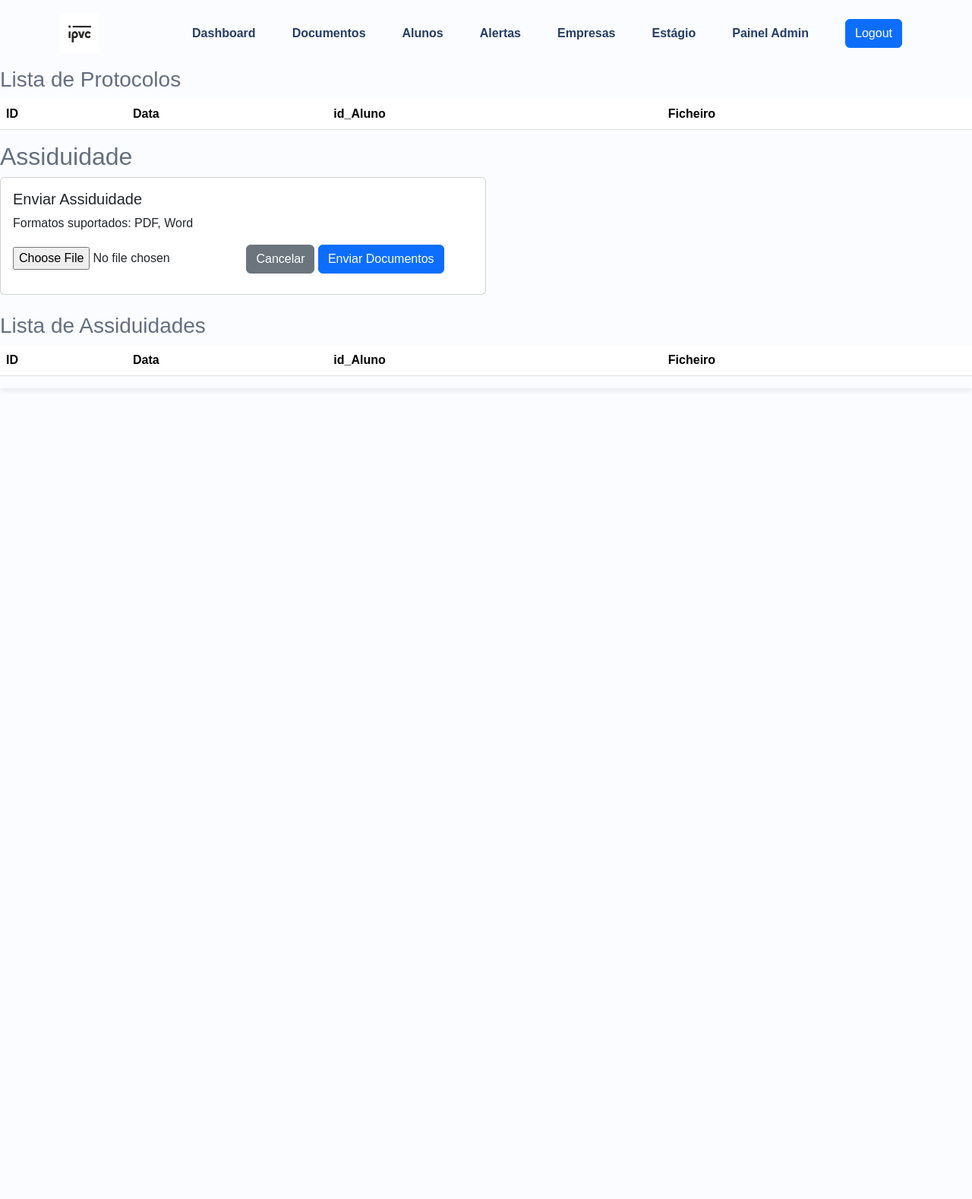
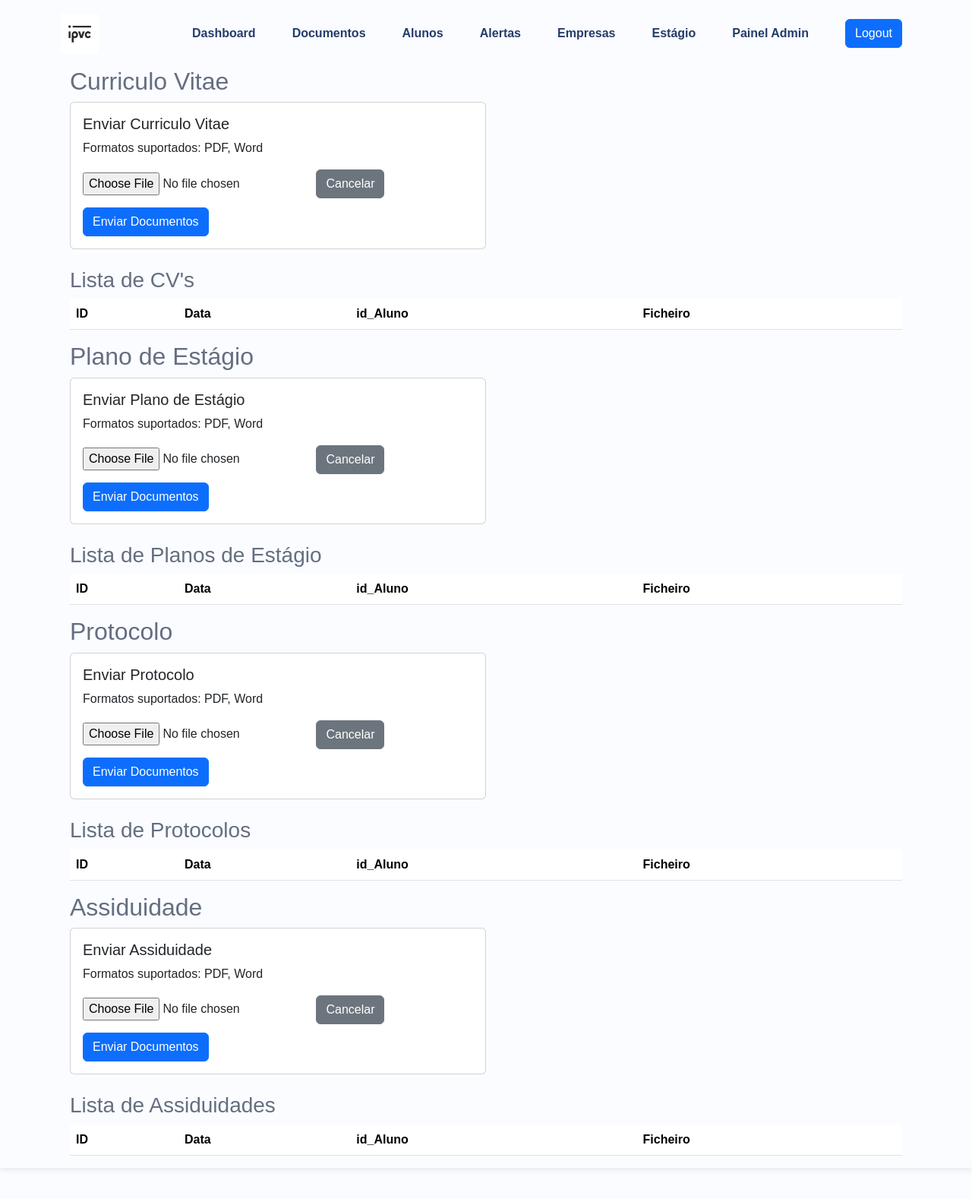
Before and after one commit to Trabalhos-Praticos/Gestor_de_Estagios, a Django app: page /administracao/documentos in a window 1280 px wide. Shown: the top 1578 px of the page at 76% size. Run offline with Django 4.2, Linux system fonts and the light colour scheme; data that the repository does not hold is empty.

Commit message:
Gestão de Documentos

```diff
--- a/WebSite/G_Estagios/templates/G_Estagios/administracao/gestao_docs.html
+++ b/WebSite/G_Estagios/templates/G_Estagios/administracao/gestao_docs.html
@@ -1,4 +1,5 @@
 <!DOCTYPE html>
+
 <html lang="en">
 <head>
     <meta charset="UTF-8">
@@ -8,6 +9,8 @@
 </head>
 <body>
     {% include "G_Estagios/nav.html" %}
+
+    <div class="container">
 
     {% if messages %}
           <div class="row justify-content-center">
@@ -20,8 +23,119 @@
               </div>
           </div>
       {% endif %}
-    <div>
+
+        <h2>Curriculo Vitae</h2>
+
+
+        <div class="col-md-6 mb-4">
+            <div class="card">
+                <div class="card-body">
+                    <form method="POST" enctype="multipart/form-data" action="{%url 'Upload_Assiduidade'%}"> <!--Mudar caminho-->
+                            {% csrf_token %}
+                        <h5 class="card-title">Enviar Curriculo Vitae</h5>
+                        <p class="card-text">Formatos suportados: PDF, Word</p>
+                        <input type="file" name ='arquivo' class="form-control-file mb-3">
+                        <button type="reset" class="btn btn-secondary mr-2">Cancelar</button>
+                        <button type="submit" class="btn btn-primary">Enviar Documentos</button>
+                    </form>
+                </div>
+            </div>
+        </div>
+
+            <h3>Lista de CV's</h3>
+
+            <div class="d-flex justify-content-center">
+                <table class="table table-striped">
+                    <thead>
+                    <tr>
+                        <th scope="col">ID</th>
+                        <th scope="col">Data</th>
+                        <th scope="col">id_Aluno</th>
+                        <th scope="col">Ficheiro</th>
+                    </tr>
+                    </thead>
+                    <tbody>
+                        {%for protocolo in protocolos %}
+                    <tr>
+                        <th scope="row">{{protocolo.id}}</th> <!--Mudar caminhos-->
+                        <td>{{protocolo.data}}</td>
+                        <td>{{protocolo.id_aluno}}</td>
+                        <td>{{protocolo.file}}</td>
+                    </tr>
+                    {%endfor%}
+                    </tbody>
+
+                </table>
+            </div>
+
+
+
+        <h2>Plano de Estágio</h2>
+
+
+        <div class="col-md-6 mb-4">
+            <div class="card">
+                <div class="card-body">
+                    <form method="POST" enctype="multipart/form-data" action="{%url 'Upload_Assiduidade'%}"> <!--Mudar caminho-->
+                            {% csrf_token %}
+                        <h5 class="card-title">Enviar Plano de Estágio</h5>
+                        <p class="card-text">Formatos suportados: PDF, Word</p>
+                        <input type="file" name ='arquivo' class="form-control-file mb-3">
+                        <button type="reset" class="btn btn-secondary mr-2">Cancelar</button>
+                        <button type="submit" class="btn btn-primary">Enviar Documentos</button>
+                    </form>
+                </div>
+            </div>
+        </div>
+
+            <h3>Lista de Planos de Estágio</h3>
+
+            <div class="d-flex justify-content-center">
+                <table class="table table-striped">
+                    <thead>
+                    <tr>
+                        <th scope="col">ID</th>
+                        <th scope="col">Data</th>
+                        <th scope="col">id_Aluno</th>
+                        <th scope="col">Ficheiro</th>
+                    </tr>
+                    </thead>
+                    <tbody>
+                        {%for protocolo in protocolos %}
+                    <tr>
+                        <th scope="row">{{protocolo.id}}</th> <!--Mudar caminhos-->
+                        <td>{{protocolo.data}}</td>
+                        <td>{{protocolo.id_aluno}}</td>
+                        <td>{{protocolo.file}}</td>
+                    </tr>
+                    {%endfor%}
+                    </tbody>
+
+                </table>
+            </div>
+
+
+
+        <h2>Protocolo</h2>
+
+
+        <div class="col-md-6 mb-4">
+            <div class="card">
+                <div class="card-body">
+                    <form method="POST" enctype="multipart/form-data" action="{%url 'Upload_Assiduidade'%}"> <!---Mudar caminho-->
+                            {% csrf_token %}
+                        <h5 class="card-title">Enviar Protocolo</h5>
+                        <p class="card-text">Formatos suportados: PDF, Word</p>
+                        <input type="file" name ='arquivo' class="form-control-file mb-3">
+                        <button type="reset" class="btn btn-secondary mr-2">Cancelar</button>
+                        <button type="submit" class="btn btn-primary">Enviar Documentos</button>
+                    </form>
+                </div>
+            </div>
+        </div>
+
         <h3>Lista de Protocolos</h3>
+
         <div class="d-flex justify-content-center">
             <table class="table table-striped">
                 <thead>
@@ -40,13 +154,16 @@
                     <td>{{protocolo.id_aluno}}</td>
                     <td>{{protocolo.file}}</td>
                 </tr>
+                {%endfor%}
                 </tbody>
-                {%endfor%}
+
             </table>
         </div>
-    <div>
+
+
+
         <h2>Assiduidade</h2>
-    </div>
+
 
         <div class="col-md-6 mb-4">
             <div class="card">
@@ -65,8 +182,9 @@
         <!-- Assuma que você está renderizando esta página no seu template Django -->
 
 
-<div>
+
     <h3>Lista de Assiduidades</h3>
+
     <div class="d-flex justify-content-center">
         <table class="table table-striped">
             <thead>
@@ -88,10 +206,12 @@
                   </td>
                 </tr>
               {% endfor %}
+            </tbody>
         </table>
     </div>
-<div>
 
 </div>
+
+
 </body>
 </html>
```
